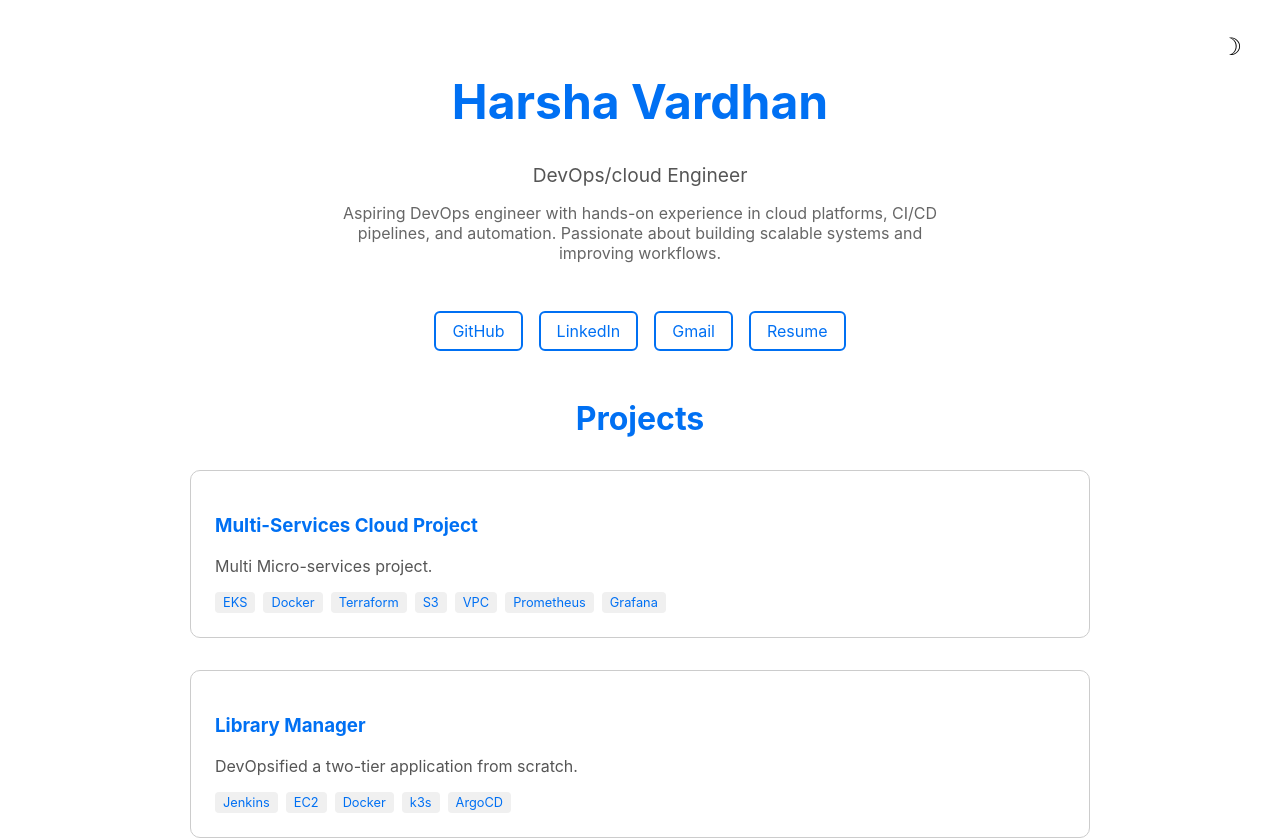
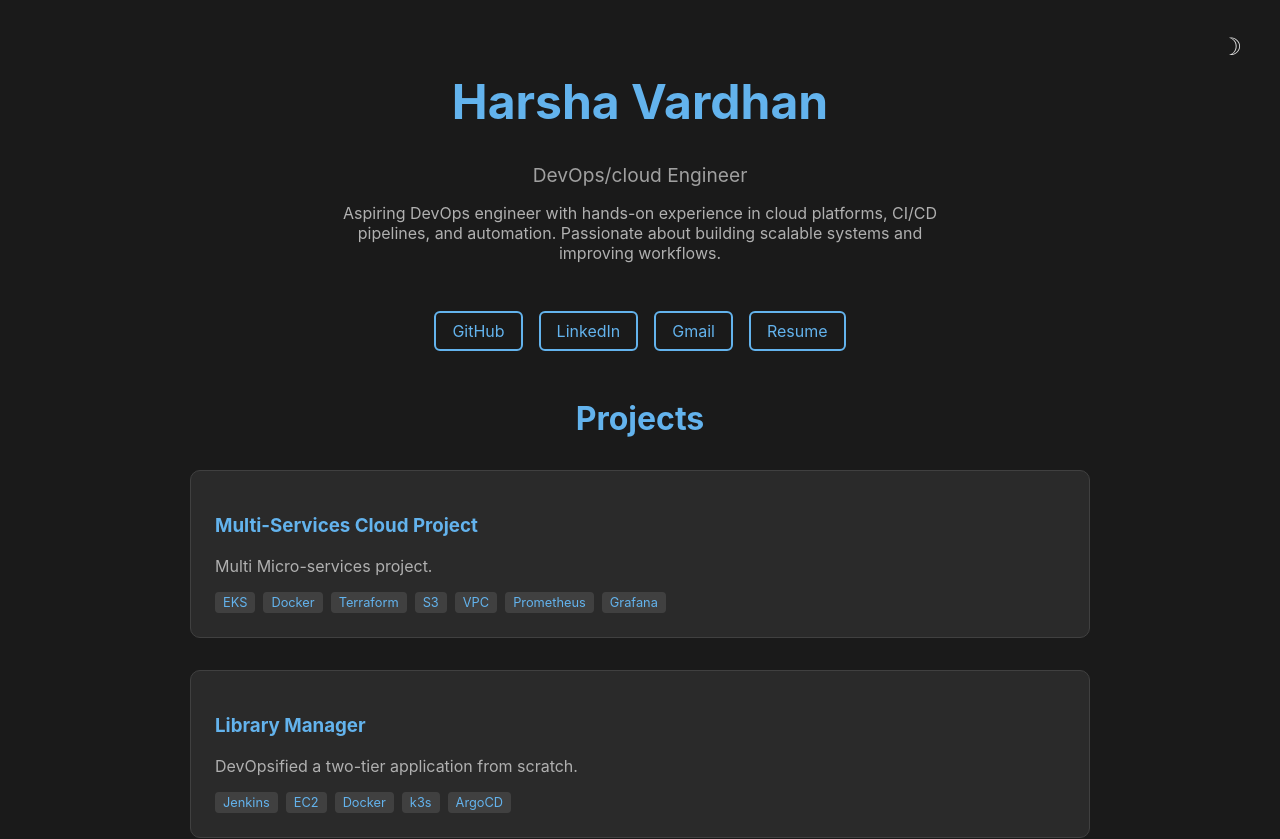
Before and after one commit to Harshavardhanchary/Devops-Assignment, a Next.js app: page / in a window 1280 px wide. Shown: the top 839 px of the page. Built offline with nearby package versions, Linux system fonts and the light colour scheme.

Commit message:
edit index.js and .css

```diff
--- a/package.json
+++ b/package.json
@@ -7,7 +7,7 @@
     "start": "next start -p 3000"
   },
   "dependencies": {
-    "next": "13.5.8",
+    "next": "^16.0.7",
     "react": "18.2.0",
     "react-dom": "18.2.0"
   }
--- a/pages/index.js
+++ b/pages/index.js
@@ -4,19 +4,15 @@ import styles from '../styles/Home.module.css';
 
 export default function Home() {
   const [theme, setTheme] = useState('dark');
-
   useEffect(() => {
     const savedTheme = localStorage.getItem('theme');
     if (savedTheme) setTheme(savedTheme);
   }, []);
-
   useEffect(() => {
-    document.body.className = theme === 'light' ? styles.light : '';
+    document.body.className = theme === 'light' ? styles.light : styles.dark;
     localStorage.setItem('theme', theme);
   }, [theme]);
-
   const toggleTheme = () => setTheme(theme === 'light' ? 'dark' : 'light');
-
   const projects = [
     {
       title: 'Multi-Services Cloud Project',
@@ -37,13 +33,11 @@ export default function Home() {
       tech: ['GitHub', 'GitHub Actions', 'S3', 'CloudFront', 'Route53', 'Docker'],
     },
   ];
-
   return (
     <>
       <Head>
         <title>Harsha Vardhan | DevOps Engineer</title>
       </Head>
-
       <button
         className={styles.themeToggle}
         onClick={toggleTheme}
@@ -51,7 +45,6 @@ export default function Home() {
       >
         {theme === 'light' ? '☀' : '☽'}
       </button>
-
       <main className={styles.container}>
         <header className={styles.header}>
           <h1 className={styles.name}>Harsha Vardhan</h1>
@@ -62,14 +55,12 @@ export default function Home() {
             systems and improving workflows.
           </p>
         </header>
-
         <nav className={styles.links}>
           <a href="https://github.com/Harshavardhanchary" className={styles.link} target="_blank" rel="noopener noreferrer">GitHub</a>
           <a href="https://linkedin.com/in/harshavardhanchary" className={styles.link} target="_blank" rel="noopener noreferrer">LinkedIn</a>
           <a href="mailto:harshavardhanchary7@gmail.com" className={styles.link}>Gmail</a>
           <a href="https://drive.google.com/file/d/1CicriwnRx0pyxV86VL3OEhkFurKfOnPz/view?usp=drive_link" className={styles.link} target="_blank" rel="noopener noreferrer">Resume</a>
         </nav>
-
         <section className={styles.projects}>
           <h2 className={styles.sectionTitle}>Projects</h2>
           <div className={styles.projectGrid}>
--- a/styles/Home.module.css
+++ b/styles/Home.module.css
@@ -4,7 +4,6 @@
   padding: 2rem;
   font-family: 'Inter', sans-serif;
 }
-
 .themeToggle {
   position: fixed;
   top: 2rem;
@@ -15,30 +14,31 @@
   border: none;
   z-index: 1000;
 }
-
+.light .themeToggle {
+  color: #1a1a1a;
+}
+.dark .themeToggle {
+  color: #e0e0e0;
+}
 .header {
   text-align: center;
   margin-bottom: 3rem;
 }
-
 .name {
   font-size: 3rem;
   color: #0070f3;
 }
-
 .title {
   font-size: 1.2rem;
   color: #555;
   margin-bottom: 1rem;
 }
-
 .bio {
   font-size: 1rem;
   color: #666;
   max-width: 600px;
   margin: 0 auto;
 }
-
 .links {
   display: flex;
   justify-content: center;
@@ -46,7 +46,6 @@
   flex-wrap: wrap;
   margin-bottom: 3rem;
 }
-
 .link {
   text-decoration: none;
   padding: 0.5rem 1rem;
@@ -55,60 +54,49 @@
   border-radius: 6px;
   transition: all 0.2s ease;
 }
-
 .link:hover {
   background: #0070f3;
   color: #fff;
 }
-
 .projects {
   margin-top: 3rem;
 }
-
 .sectionTitle {
   font-size: 2rem;
   text-align: center;
   margin-bottom: 2rem;
   color: #0070f3;
 }
-
 .projectGrid {
   display: grid;
   gap: 2rem;
 }
-
 .project {
   padding: 1.5rem;
   border: 1px solid #ccc;
   border-radius: 10px;
   transition: all 0.2s ease;
 }
-
 .project:hover {
   transform: translateY(-5px);
   box-shadow: 0 8px 20px rgba(0,0,0,0.1);
 }
-
 .project h3 a {
   text-decoration: none;
   color: #0070f3;
 }
-
 .project h3 a:hover {
   text-decoration: underline;
 }
-
 .project p {
   color: #555;
 }
-
 .techStack {
   display: flex;
   gap: 0.5rem;
   flex-wrap: wrap;
   margin-top: 0.5rem;
 }
-
 .tech {
   background: #f0f0f0;
   color: #0070f3;
@@ -116,27 +104,74 @@
   border-radius: 4px;
   font-size: 0.8rem;
 }
-
 .light {
   background: #fff;
   color: #1a1a1a;
 }
-
 .light .link {
   border-color: #1a1a1a;
   color: #1a1a1a;
 }
-
 .light .link:hover {
   background: #1a1a1a;
   color: #fff;
 }
-
 .light .project {
   background: #fff;
   border-color: #ccc;
 }
-
 .light .project:hover {
   box-shadow: 0 8px 20px rgba(0,0,0,0.1);
 }
+.light .name,
+.light .sectionTitle,
+.light .project h3 a {
+  color: #0070f3;
+}
+.light .title {
+  color: #555;
+}
+.light .bio,
+.light .project p {
+  color: #666;
+}
+.light .tech {
+  background: #f0f0f0;
+  color: #0070f3;
+}
+.dark {
+  background: #1a1a1a;
+  color: #e0e0e0;
+}
+.dark .name,
+.dark .sectionTitle,
+.dark .project h3 a {
+  color: #63b3ed;
+}
+.dark .title {
+  color: #a0a0a0;
+}
+.dark .bio,
+.dark .project p {
+  color: #b0b0b0;
+}
+.dark .link {
+  border-color: #63b3ed;
+  color: #63b3ed;
+}
+.dark .link:hover {
+  background: #63b3ed;
+  color: #1a1a1a;
+}
+.dark .project {
+  background: #2a2a2a;
+  border-color: #404040;
+  color: #e0e0e0;
+}
+.dark .project:hover {
+  box-shadow: 0 8px 20px rgba(0,0,0,0.3);
+}
+.dark .tech {
+  background: #404040;
+  color: #63b3ed;
+}
```
Also changed, not shown: 2 other files (tests, documents, lock files or other folders).
